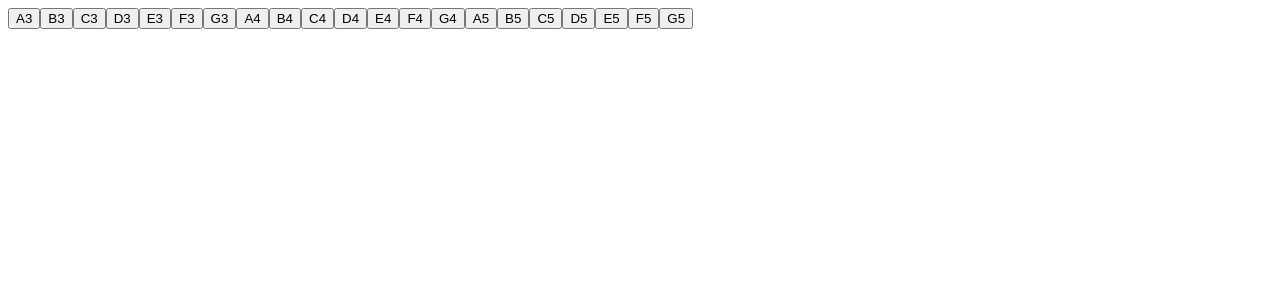
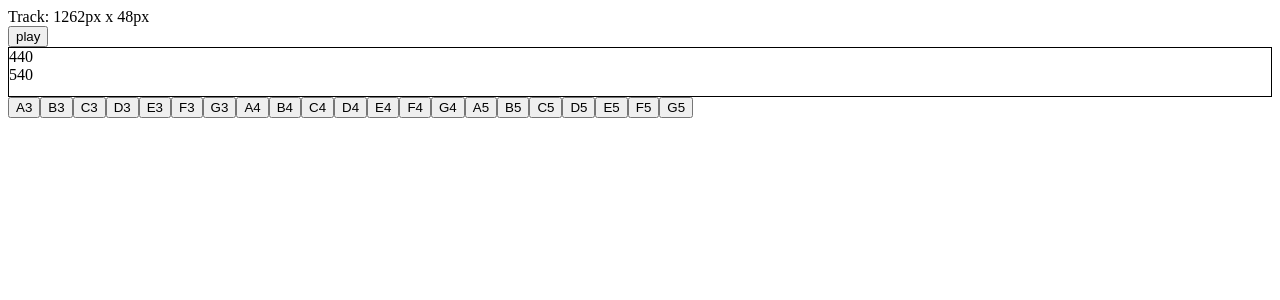
Before and after one commit to KevinLee3627/piano-thing, a React (Vite) app: page / in a window 1280 px wide. Shown: the top 300 px of the page. Built offline with nearby package versions, Linux system fonts and the light colour scheme.

Commit message:
feat: lots of stuff

```diff
--- a/package.json
+++ b/package.json
@@ -25,6 +25,7 @@
     "globals": "^16.5.0",
     "typescript": "~5.9.3",
     "typescript-eslint": "^8.46.4",
-    "vite": "^7.2.4"
+    "vite": "^7.2.4",
+    "vitest": "^4.0.16"
   }
 }
--- a/src/App.tsx
+++ b/src/App.tsx
@@ -1,6 +1,7 @@
 import { useRef } from 'react';
 
 import { Note } from './components/Note';
+import { Sequencer } from './components/Sequencer';
 
 const keyNames = [
   'A',
@@ -49,6 +50,7 @@ function App() {
 
   return (
     <>
+      <Sequencer audioContext={audioContext} />
       {keys.map((keyObj) => (
         <Note
           key={keyObj.name}
--- /dev/null
+++ b/src/components/Sequencer.tsx
@@ -0,0 +1,71 @@
+import { useState } from 'react';
+import { useResizeObserver } from '../hooks/useResizeObserver';
+
+interface SequencerProps {
+  audioContext: AudioContext;
+}
+
+interface Note {
+  startTime: number;
+  duration: number;
+  frequency: number;
+  gain: number;
+}
+
+export const Sequencer = (props: SequencerProps) => {
+  const [notes, setNotes] = useState<Note[]>([
+    { startTime: 0, duration: 0.5, frequency: 440, gain: 1 },
+    { startTime: 0, duration: 0.5, frequency: 540, gain: 1 },
+  ]);
+  const [trackLength, setTrackLength] = useState(15); // secs
+  const { ref, dimensions } = useResizeObserver();
+
+  const playTrack = () => {
+    notes.forEach((note) => {
+      const startTime = props.audioContext.currentTime;
+      const duration = note.duration;
+
+      const oscillatorNode = props.audioContext.createOscillator();
+      oscillatorNode.type = 'sine';
+      oscillatorNode.frequency.setValueAtTime(
+        note.frequency,
+        props.audioContext.currentTime
+      );
+      // NOTE: Each key should have its own gain node so it can maintain its own
+      // volume/attack/release stuff
+      const gainNode = props.audioContext.createGain();
+
+      gainNode.gain.setValueAtTime(note.gain, startTime);
+      gainNode.gain.linearRampToValueAtTime(0.01, startTime + duration);
+
+      oscillatorNode.connect(gainNode);
+      gainNode.connect(props.audioContext.destination);
+
+      oscillatorNode.start(startTime);
+      oscillatorNode.stop(startTime + duration);
+    });
+  };
+
+  return (
+    <div>
+      <div>
+        Track: {dimensions.width}px x {dimensions.height}px
+      </div>
+      <button onClick={playTrack}>play</button>
+      <div
+        ref={ref}
+        style={{
+          height: '50px',
+          width: '100%',
+          border: '1px solid black',
+        }}
+      >
+        {notes.map((note) => (
+          <div key={`${note.startTime}-${note.duration}-${note.frequency}`}>
+            {note.frequency}
+          </div>
+        ))}
+      </div>
+    </div>
+  );
+};
--- /dev/null
+++ b/src/hooks/useResizeObserver.ts
@@ -0,0 +1,30 @@
+import { useEffect, useRef, useState } from 'react';
+
+export const useResizeObserver = () => {
+  const [dimensions, setDimensions] = useState<{
+    width: number;
+    height: number;
+  }>({
+    width: 0,
+    height: 0,
+  });
+  const ref = useRef(null);
+  useEffect(() => {
+    if (ref.current != null) {
+      const observer = new ResizeObserver((entries) => {
+        for (let entry of entries) {
+          setDimensions({
+            width: entry.contentRect.width,
+            height: entry.contentRect.height,
+          });
+        }
+      });
+      observer.observe(ref.current);
+      return () => {
+        observer.disconnect();
+      };
+    }
+  }, [ref.current]);
+
+  return { ref, dimensions };
+};
```
Also changed, not shown: src/util/noteUtils.ts (added, +54 -0 lines), 2 other files (tests, documents, lock files or other folders).
